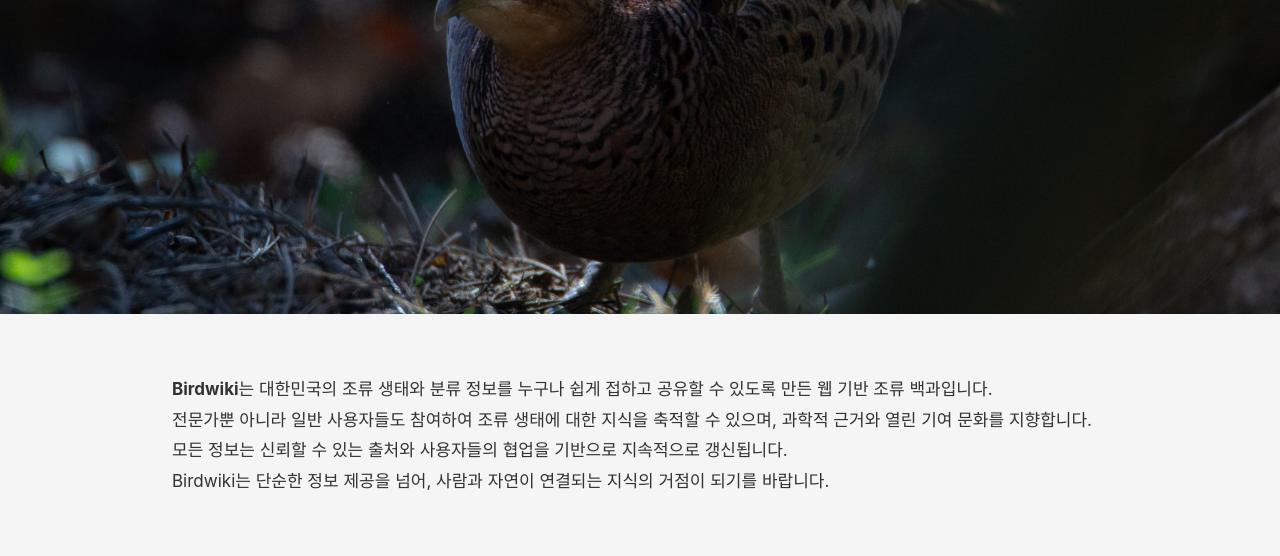
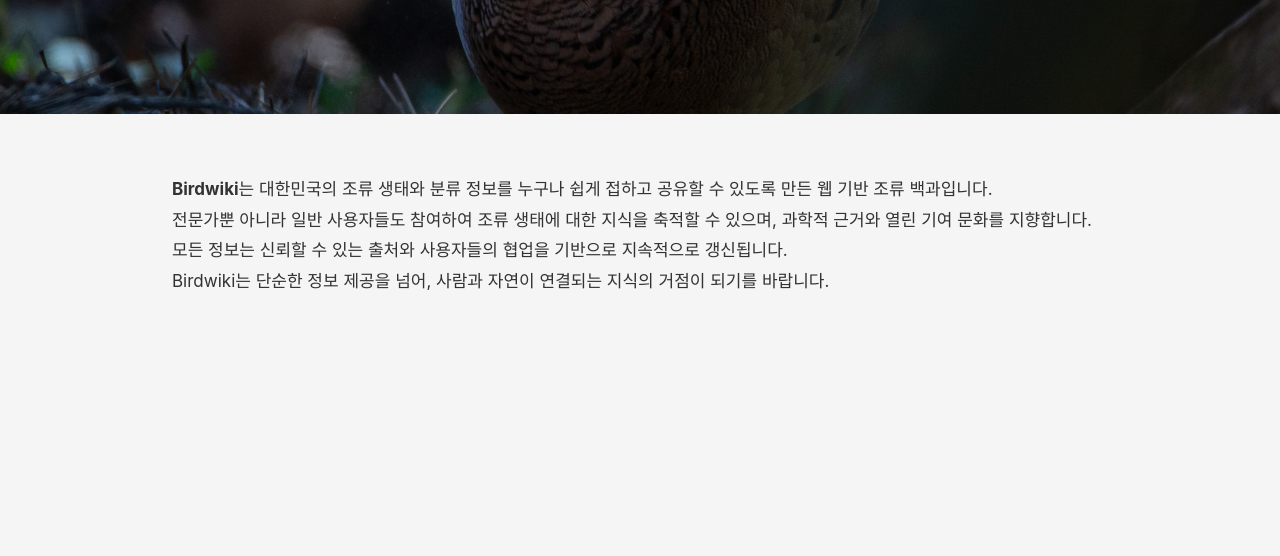
Before and after one commit to cheon2001/birdwiki-frontend, a plain HTML site: page about.html in a window 1280 px wide. Shown: the part 486-1042 px from the top of the page. After the commit the page ends 842 px from the top, so only its background shows below. Drawn offline with Linux system fonts and the light colour scheme.

Commit message:
Update about.html

```diff
--- a/about.html
+++ b/about.html
@@ -8,16 +8,17 @@
 .about-hero {
   position: relative;
   width: 100%;
-      aspect-ratio: 16 / 9; /* ✅ 16:9 고정 */
+  height: 65vh; /* ✅ 뷰포트의 65% 정도 높이만 사용 */
   overflow: hidden;
 }
 
 .about-hero img {
   width: 100%;
   height: 100%;
-      object-fit: cover;
-      display: block;
+  object-fit: cover;  /* ✅ 잘릴 수 있지만 비율 유지 */
+  object-position: center center;
 }
+
 
     .about-text {
       position: absolute;
@@ -49,6 +50,7 @@
   <div class="about-text">About Us</div>
 </div>
 
+
   <main class="about-content">
     <p><strong>Birdwiki</strong>는 대한민국의 조류 생태와 분류 정보를 누구나 쉽게 접하고 공유할 수 있도록 만든 웹 기반 조류 백과입니다.</p>
     <p>전문가뿐 아니라 일반 사용자들도 참여하여 조류 생태에 대한 지식을 축적할 수 있으며, 과학적 근거와 열린 기여 문화를 지향합니다. 모든 정보는 신뢰할 수 있는 출처와 사용자들의 협업을 기반으로 지속적으로 갱신됩니다.</p>
```
Lines whose indentation alone changed are shown as unchanged.
